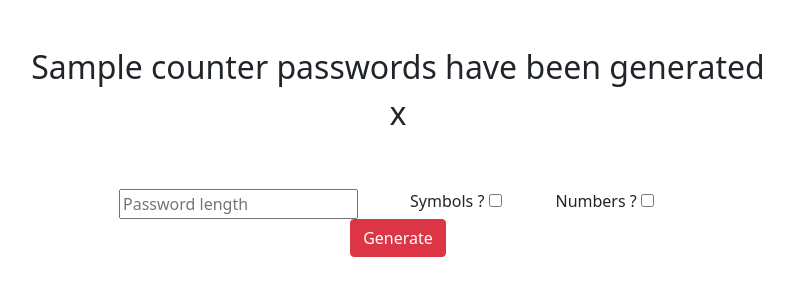
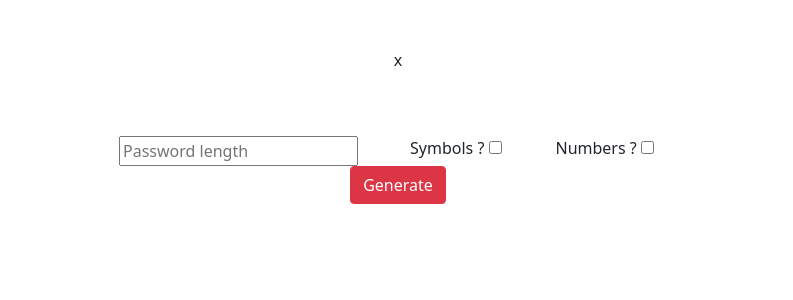
Before and after one commit to dl3c01n/pwdgen, a Node server app: template views/index.ejs in a window 1280 px wide. Shown: the part 56-356 px from the top of the page, without its empty margins (242-1035 px from the left). Run offline with Node 20, Linux system fonts and the light colour scheme; the template is opened without the code that fills it: most values are stand-ins (such as "Sample title", 1, 10 or a date in 2020).

Commit message:
fixed pool

```diff
--- a/server.js
+++ b/server.js
@@ -3,35 +3,14 @@ const PORT = 9999 || process.env.PORT
 const open = require('open')
 const generator = require('generate-password')
 
-const { Pool, Client } = require('pg')
-const pool = new Pool({
-    user: 'postgres',
-    host: '192.168.1.10',
-    database: 'pwdgen',
-    password: 'root',
-    port: 5432,
-})
-
-
-
 const app = express()
 app.set('view engine', 'ejs');
 app.use(express.urlencoded({ extended: false }))
-let counter;
-app.get('/', async(req, res) => {
-    await pool.query('SELECT count FROM counter WHERE id = 1', (err, result) => {
-        if (err) throw err;
-        counter = result.rows[0].count
-        res.render('index', { pwd: '', counter: counter })
-    })
+app.get('/', (req, res) => {
+    res.render('index', { pwd: '' })
 })
 
 app.post('/', async(req, res) => {
-    await pool.query('SELECT count FROM counter WHERE id = 1', (err, result) => {
-        if (err) throw err;
-        counter = result.rows[0].count
-        res.render('index', { pwd: '', counter: counter })
-    })
     if (req.body) {
         if (req.body.specials && req.body.numbers) {
             const pwd = generator.generate({
@@ -39,20 +18,12 @@ app.post('/', async(req, res) => {
                 numbers: true,
                 symbols: true
             })
-            await pool.query('UPDATE counter SET count = count + 1 WHERE id = 1', (err, result) => {
-                counter = result.rows[0].count
-
-            })
-            res.render('index', { pwd, counter })
+            res.render('index', { pwd })
         } else if (req.body.specials && req.body.number === undefined) {
             const pwd = generator.generate({
                 length: parseInt(req.body.pwdLength),
                 numbers: false,
                 symbols: true
-            })
-            await pool.query('UPDATE counter SET count = count + 1 WHERE id = 1', (err, result) => {
-                counter = result.rows[0].count
-
             })
             res.render('index', { pwd, counter })
         } else if (req.body.numbers && req.body.specials === undefined) {
@@ -61,23 +32,14 @@ app.post('/', async(req, res) => {
                 numbers: true,
                 symbols: false
             })
-            await pool.query('UPDATE counter SET count = count + 1 WHERE id = 1', (err, result) => {
-                counter = result.rows[0].count
-
-            })
-            res.render('index', { pwd, counter })
+            res.render('index', { pwd })
         } else if (req.body.numbers === undefined && req.body.specials === undefined) {
             const pwd = generator.generate({
                 length: parseInt(req.body.pwdLength),
                 numbers: false,
                 symbols: false
             })
-            await pool.query('UPDATE counter SET count = count + 1 WHERE id = 1', (err, result) => {
-                if (err) throw err;
-                counter = result.rows[0].count
-
-            })
-            res.render('index', { pwd, counter })
+            res.render('index', { pwd })
         }
     } else {
         res.status(400).send({ message: 'Error while processing your request.' })
--- a/views/index.ejs
+++ b/views/index.ejs
@@ -29,20 +29,16 @@
     <div class="container">
         <div class="row">
             <div class="col">
-                <div class="row align-items-md-stretch text-center">
+                <div class="row text-center col">
 
-                    <div class="h-100 p-5 text-black rounded-3">
-                        <% if(counter) { %>
-                            <h2>
-                                <%= counter %> passwords have been generated</h2>
-                            <%}%>
-                                <% if (pwd) { %>
-                                    <h2>
-                                        <%= pwd %>
-                                    </h2>
-                                    <% } else { %>
-                                        <h2>Generate a password</h2>
-                                        <% } %>
+                    <div class="h-100 p-5 text-black d-inline-block text-justify text-break rounded-3">
+                        <% if (pwd) { %>
+                            <p>
+                                <%= pwd %>
+                            </p>
+                            <% } else { %>
+                                <h2>Generate a password</h2>
+                                <% } %>
                     </div>
                 </div>
             </div>
```
